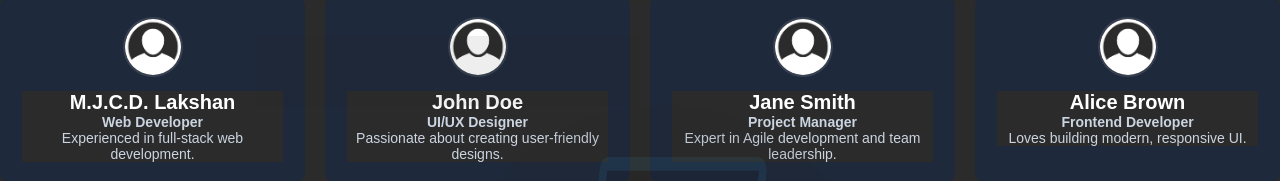
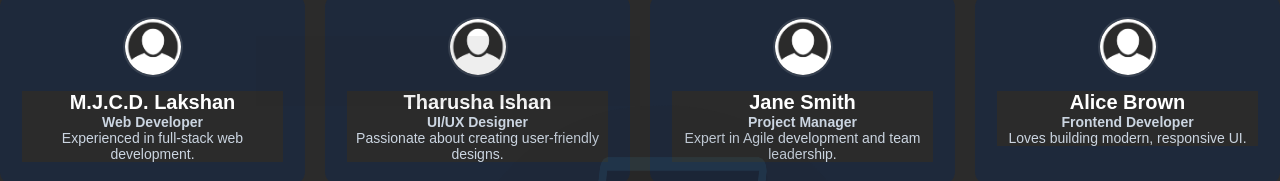
Before and after one commit to chinthaka-lakshan/DeepNix, a React (Create React App) app: page /members in a window 1280 px wide. Shown: the part 129-310 px from the top of the page. Built offline with nearby package versions, Linux system fonts and the light colour scheme; a web font is replaced by a local one.

Commit message:
name change

```diff
--- a/src/Pages/Members/Members.js
+++ b/src/Pages/Members/Members.js
@@ -7,7 +7,7 @@ import Logo from '../../Components/Logo/Logo';
 
 const teamMembers = [
   { id: 1, name: 'M.J.C.D. Lakshan', role: 'Web Developer', description: 'Experienced in full-stack web development.' },
-  { id: 2, name: 'John Doe', role: 'UI/UX Designer', description: 'Passionate about creating user-friendly designs.' },
+  { id: 2, name: 'Tharusha Ishan', role: 'UI/UX Designer', description: 'Passionate about creating user-friendly designs.' },
   { id: 3, name: 'Jane Smith', role: 'Project Manager', description: 'Expert in Agile development and team leadership.' },
   { id: 4, name: 'Alice Brown', role: 'Frontend Developer', description: 'Loves building modern, responsive UI.' },
   { id: 5, name: 'Bob Johnson', role: 'Backend Developer', description: 'Focuses on APIs and database management.' },
```
